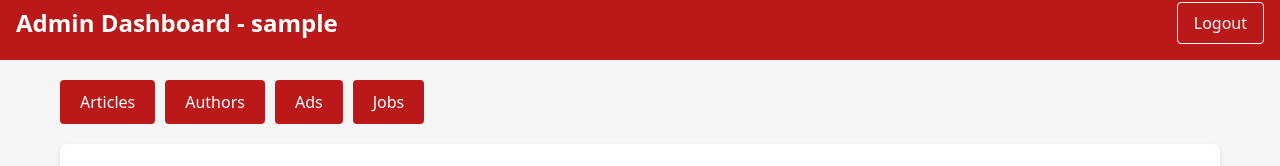
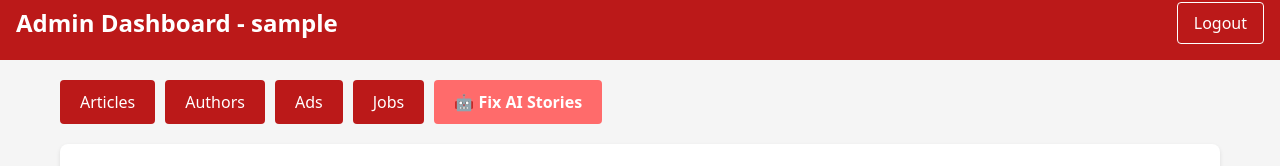
Before and after one commit to olivierpak12/hirwaambasadeur, a Next.js app: page /admin in a window 1280 px wide. Shown: the part 118-284 px from the top of the page. Built offline with nearby package versions, Linux system fonts and the light colour scheme; no server answers; sample sign-in values are in the browser's storage.

Commit message:
feat: add button to clear and regenerate multilingual stories in admin page

```diff
--- a/convex/aiStories.ts
+++ b/convex/aiStories.ts
@@ -219,8 +219,35 @@ export const clearAndRegenerateMutilingual = mutation({
       await ctx.db.delete(story._id);
     }
 
-    // Generate fresh multilingual story with matched translations
-    const storyPairs = getAllStoryPairs();
+    // Story pairs - hardcoded to ensure proper translations
+    const storyPairs = [
+      {
+        english: "Once upon a time, a chicken decided to start a band. But every time they tried to play, the drummer kept saying 'I'm too chicken to drum!' The band never took off, but the chicken became a famous comedian instead.",
+        kinyarwanda: "Hari igihe, inkoko yahisemo gutangiza umurika. Ariko buri gihe bagiye gukina, umushyitsi w'imbyino yavugaga 'ndatinya gukina!' Umurika ntiwagize amahirwe, ariko inkoko yabaye umukinnyi wamamaye.",
+        french: "Il était une fois, un poulet qui décida de former un groupe. Mais chaque fois qu'ils essayaient de jouer, le batteur disait 'J'ai trop peur de battre!' Le groupe n'a jamais décollé, mais le poulet est devenu un célèbre comédien.",
+      },
+      {
+        english: "A tomato and a potato were best friends. One day, the tomato said, 'I want to become a superhero!' The potato replied, 'That's great! Just don't get squashed!' The tomato became 'Super Squash' and saved the garden from hungry rabbits.",
+        kinyarwanda: "Inyanya n'ibirayi byari incuti magara. Umunsi umwe, inyanya yavuze 'ndashaka kuba umusirikare!' Ibirayi byasubije 'ni byiza! Gusa ntuzasatwe!' Inyanya yabaye 'Super Squash' ikiza ubutaka ku nsina zifite inzura.",
+        french: "Une tomate et une pomme de terre étaient les meilleures amies. Un jour, la tomate dit 'Je veux devenir un super-héros!' La pomme de terre répondit 'C'est génial! Ne te fais pas écraser!' La tomate devint 'Super Écrasé' et sauva le jardin des lapins affamés.",
+      },
+      {
+        english: "Why did the scarecrow win an award? Because he was outstanding in his field! He also told the best jokes, making all the crows laugh so hard they forgot to steal corn.",
+        kinyarwanda: "Kuki umupfumu w'imbuto yatsindiye igihembo? Kubera ko yari uwa mbere mu murima we! Yanavugaga amajambo meza, ashyira inyoni zose mu isezerano kugeza zibagirwa gukurira.",
+        french: "Pourquoi l'épouvantail a-t-il gagné un prix? Parce qu'il était exceptionnel dans son domaine! Il racontait aussi les meilleures blagues, faisant rire les corbeaux si fort qu'ils oubliaient de voler le maïs.",
+      },
+      {
+        english: "A penguin tried to fly south for winter, but kept falling into the water. 'I guess I'm just not cut out for this flying business,' he said. His friends told him, 'Don't worry, you're ice at swimming!'",
+        kinyarwanda: "Pengwini yagerageje kuruka amajyepfo mu gihe cy'ubukonje, ariko yicaga mu mazi. 'Ndabona ntako nakoze muri ubu buryo bwo kuruka,' yavuze. Incuti ze zimubwira 'Ntuzahangayike, uri ice mu koga!'",
+        french: "Un pingouin essaya de voler vers le sud pour l'hiver, mais tombait constamment dans l'eau. 'Je suppose que je ne suis pas fait pour ce métier de voler,' dit-il. Ses amis lui dirent 'Ne t'inquiète pas, tu es glace à la nage!'",
+      },
+      {
+        english: "Two cookies were baking in an oven. One said, 'Boy, it's hot in here!' The other replied, 'Holy smokes! A talking cookie!'",
+        kinyarwanda: "Cookies ebyiri zari zivuga mu ruhu. Imwe yavuze 'Mukuru, birashyu hano!' Iya kabiri isubiza 'Holy smokes! Cookie ivuga!'",
+        french: "Deux biscuits cuisaient dans un four. L'un dit 'Mon Dieu, il fait chaud ici!' L'autre répondit 'Sainte fumée! Un biscuit qui parle!'",
+      },
+    ];
+
     const randomStory = storyPairs[Math.floor(Math.random() * storyPairs.length)];
 
     console.log('=== GENERATING FRESH STORY ===');
--- a/src/app/admin/page.tsx
+++ b/src/app/admin/page.tsx
@@ -140,6 +140,20 @@ export default function AdminPage() {
               textDecoration: 'none',
               borderRadius: '4px',
             }}>Jobs</a>
+            <button
+              onClick={handleClearAndRegenerate}
+              style={{
+                padding: '10px 20px',
+                backgroundColor: '#ff6b6b',
+                color: 'white',
+                border: 'none',
+                borderRadius: '4px',
+                cursor: 'pointer',
+                fontWeight: 'bold',
+              }}
+            >
+              🤖 Fix AI Stories
+            </button>
           </div>
         </nav>
 
```
